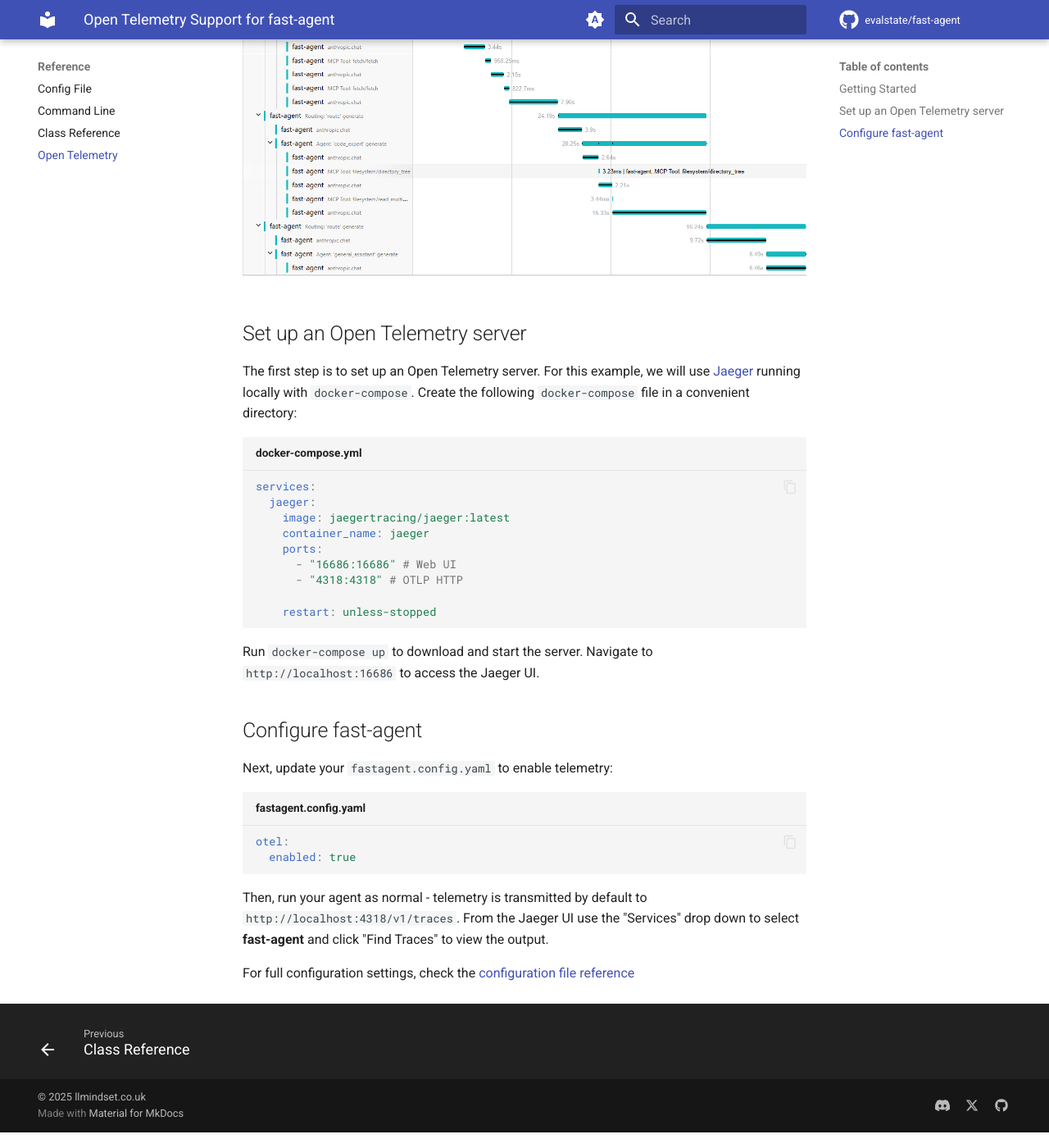
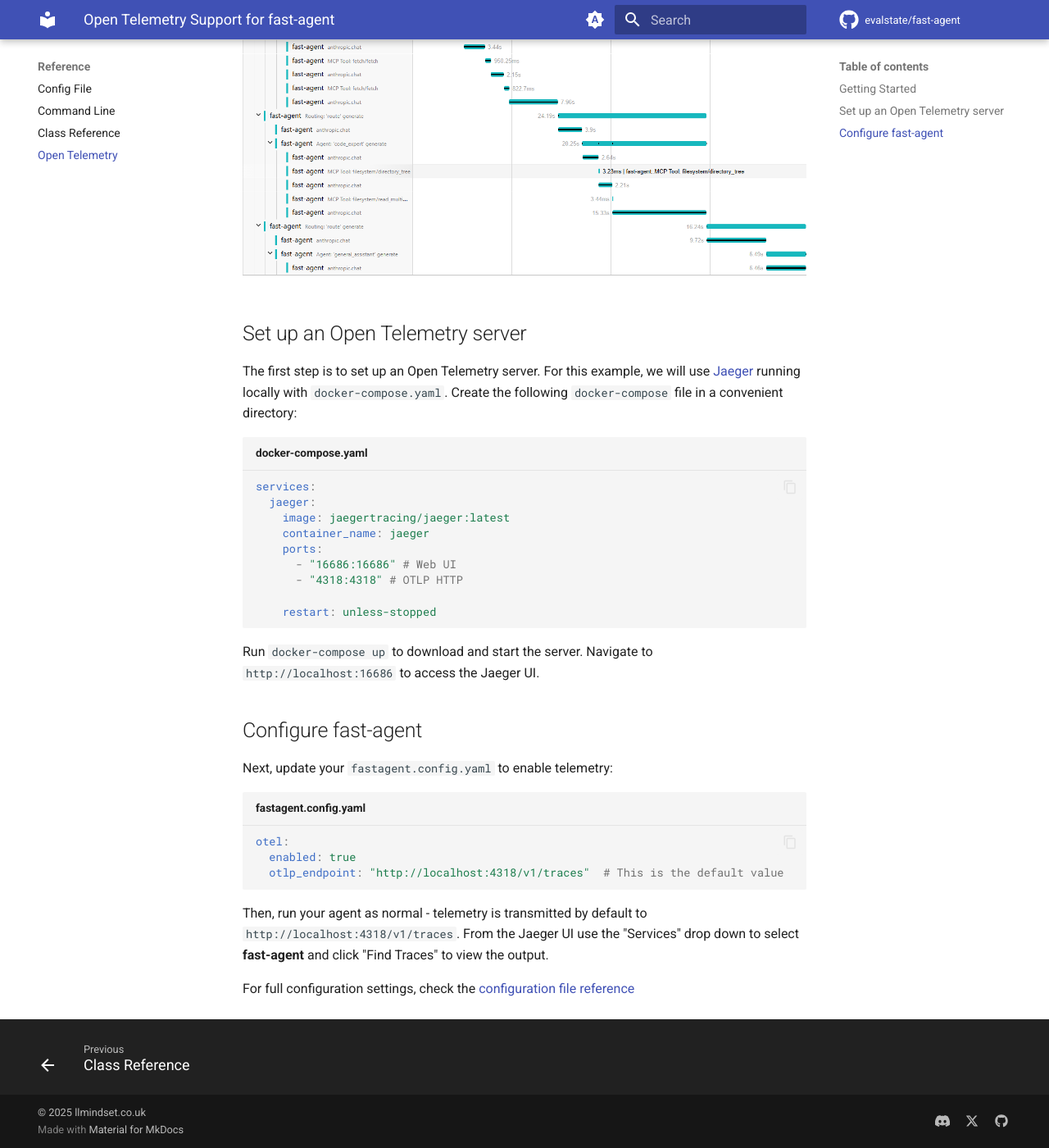
Before and after one commit to evalstate/fast-agent-docs, an MkDocs documentation site: the page built from docs/ref/open_telemetry.md, in a window 1280 px wide and 1400 px high, scrolled down 597 px. Shown: the whole window at 82% size. Built offline with MkDocs 1.6.1 and Material for MkDocs 9.7.7, drawn with Linux system fonts in a browser that asks for light colours; comment, search, counter and statistics services are not loaded.

Commit message:
added endpoint config to otel main page

````diff
--- a/docs/ref/open_telemetry.md
+++ b/docs/ref/open_telemetry.md
@@ -11,9 +11,9 @@
 
 ## Set up an Open Telemetry server
 
-The first step is to set up an Open Telemetry server. For this example, we will use [Jaeger](https://www.jaegertracing.io/) running locally with `docker-compose`. Create the following `docker-compose` file in a convenient directory:
+The first step is to set up an Open Telemetry server. For this example, we will use [Jaeger](https://www.jaegertracing.io/) running locally with `docker-compose.yaml`. Create the following `docker-compose` file in a convenient directory:
 
-```yaml title="docker-compose.yml"
+```yaml title="docker-compose.yaml"
 services:
   jaeger:
     image: jaegertracing/jaeger:latest
@@ -34,6 +34,7 @@
 ```yaml title="fastagent.config.yaml"
 otel:
   enabled: true
+  otlp_endpoint: "http://localhost:4318/v1/traces"  # This is the default value
 ```
 
 Then, run your agent as normal - telemetry is transmitted by default to `http://localhost:4318/v1/traces`. From the Jaeger UI use the "Services" drop down to select **fast-agent** and click "Find Traces" to view the output.
````
